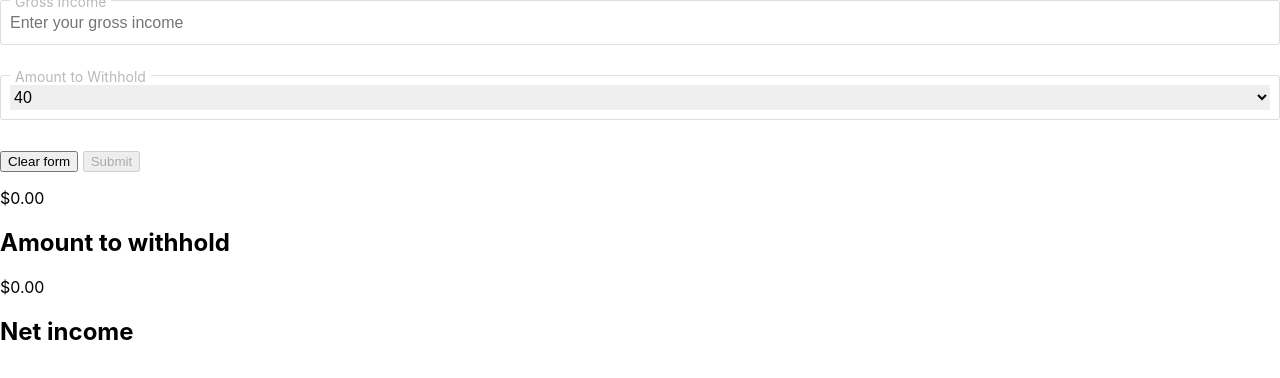
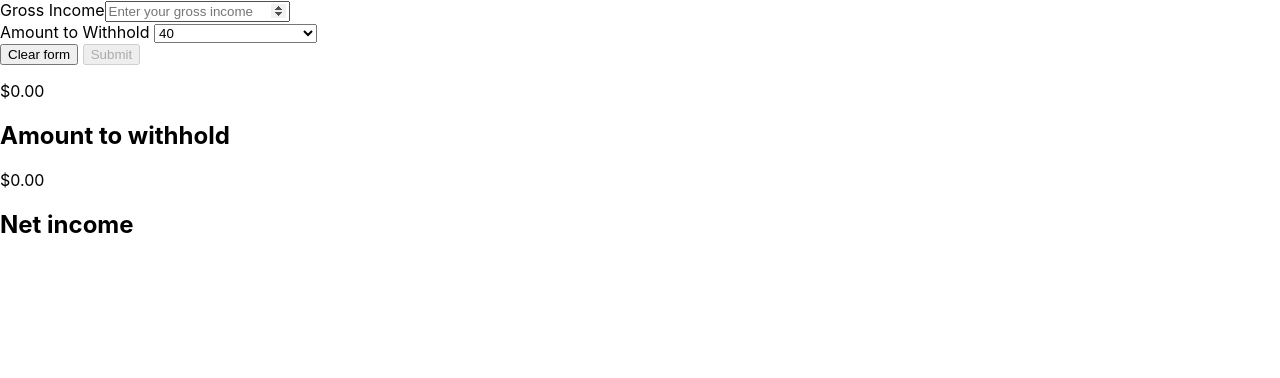
Before and after one commit to adriantoddross/set-aside, a React (Create React App) app: page / in a window 1280 px wide. Shown: the top 378 px of the page. Built offline with nearby package versions, Linux system fonts and the light colour scheme.

Commit message:
merge css to formcontainer component

```diff
--- a/src/Components/Input.css
+++ /dev/null
@@ -1,39 +0,0 @@
-.form-group {
-    display: block;
-    padding: 9px;
-    border: 1px solid #ddd;
-    margin-bottom: 30px;
-    border-radius: 3px;
-}
-
-.form-group label {
-	display: block;
-	float: left;
-	margin-top: -19px;
-	background: #FFFFFF;
-	height: 14px;
-	padding: 2px 5px 2px 5px;
-	color: #B9B9B9;
-	font-size: 14px;
-	overflow: hidden;
-}
-
-.form-group input[type="number"],
-.form-group select {
-	box-sizing: border-box;
-	-webkit-box-sizing: border-box;
-	-moz-box-sizing: border-box;
-	width: 100%;
-	display: block;
-	outline: none;
-	border: none;
-	height: 25px;
-	line-height: 25px;
-	font-size: 16px;
-	padding: 0;
-}
-
-/* .form-group input[type="number"]:focus,
-.form-group textarea:focus,
-.form-group select:focus {
-} */
--- a/src/Components/Input.jsx
+++ b/src/Components/Input.jsx
@@ -1,5 +1,4 @@
 import React from 'react';
-import './Input.css';
 
 export default function Input(props) {
     return (
```
Also changed, not shown: src/Components/Select.css (deleted).
